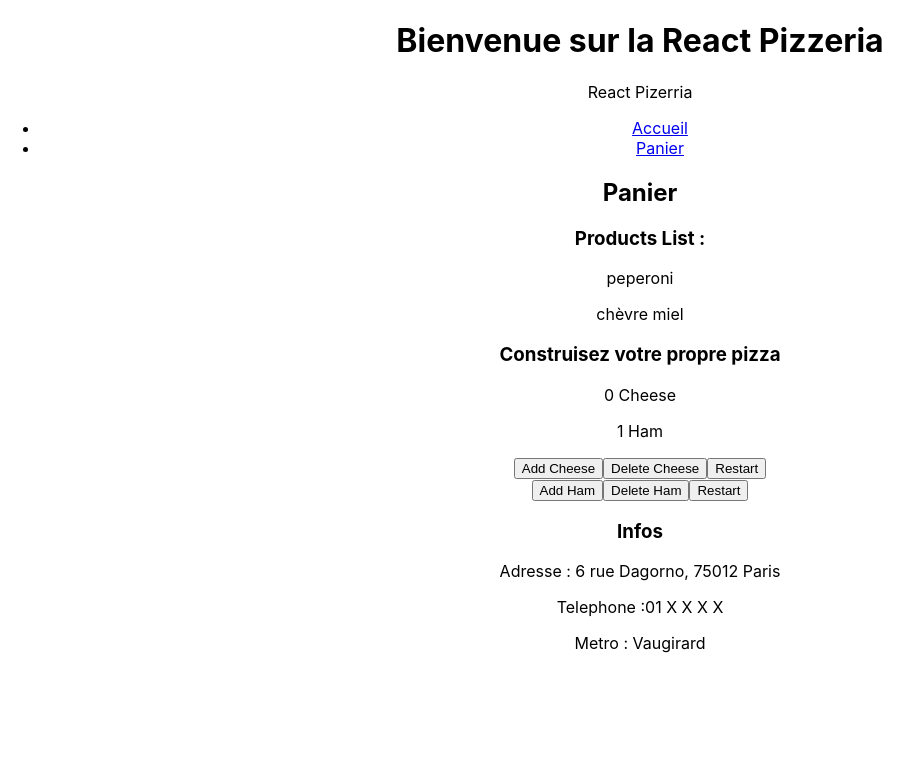
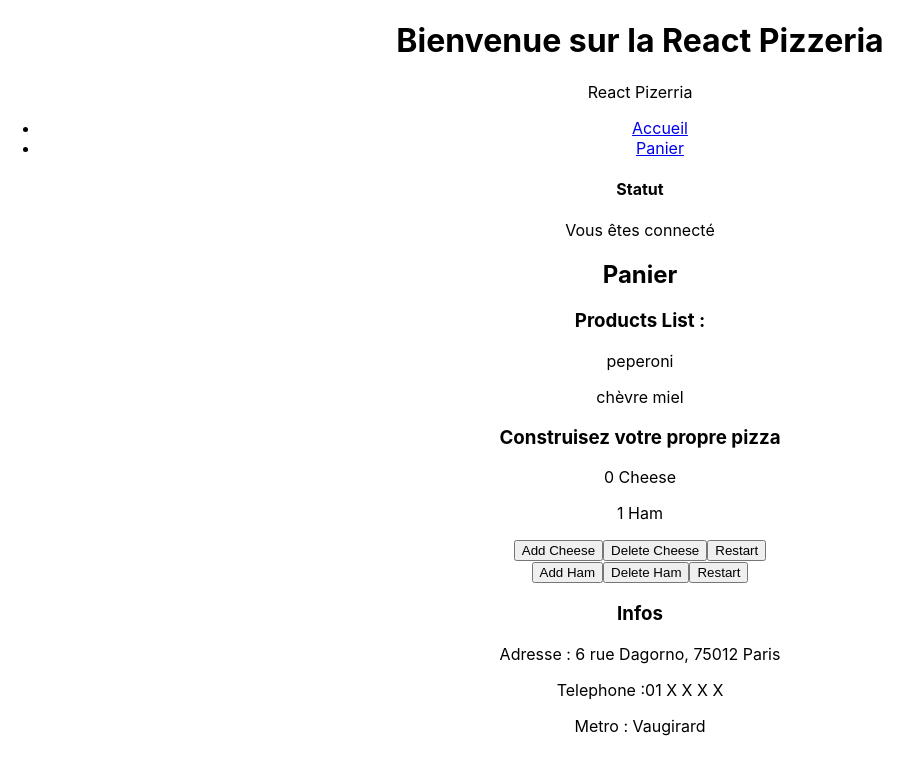
Before and after one commit to christmknd/ReactTraining, a React (Create React App) app in the folder pizzeria-react/: page / in a window 1280 px wide. Shown: the top 774 px of the page, without its empty margins (0-922 px from the left). Built offline with nearby package versions, Linux system fonts and the light colour scheme.

Commit message:
ADD useContext

```diff
--- a/pizzeria-react/src/App.js
+++ b/pizzeria-react/src/App.js
@@ -1,4 +1,5 @@
 import './App.css';
+import Login from './components/layouts/Login';
 import Nav from './components/layouts/Nav';
 import Footer from './components/layouts/Footer';
 import Panier from './components/layouts/Panier';
@@ -9,6 +10,7 @@ function App() {
     <div className="App">
       <h1>Bienvenue sur la React Pizzeria </h1>
       <Nav/>
+      <Login/>
       <Panier/>
       <Pizzamaker/>
       <Footer/>
--- /dev/null
+++ b/pizzeria-react/src/components/layouts/Login.js
@@ -0,0 +1,29 @@
+// component crée pour tester useContext
+
+import { createContext, useContext } from "react"
+
+function Login () {
+
+    const connection = {
+        connect : 'Vous êtes connecté',
+        disconnect : 'Vous êtes déconnecté'
+    }
+
+    const ConnectContext = createContext(connection)
+
+    return (
+        <ConnectContext.Provider value={connection.connect}>
+            <h4>Statut</h4>
+            <ConnectionStatut/>
+        </ConnectContext.Provider>
+    )
+
+    function ConnectionStatut() {
+        const statut = useContext(ConnectContext);
+
+        return <p>{statut}</p>
+    }
+}
+
+
+export default Login;
```
Also changed, not shown: 1 other file (tests, documents, lock files or other folders).
